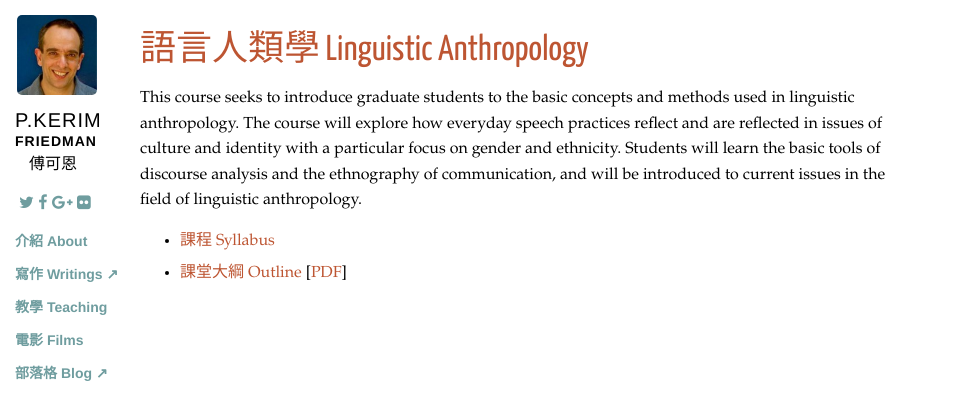
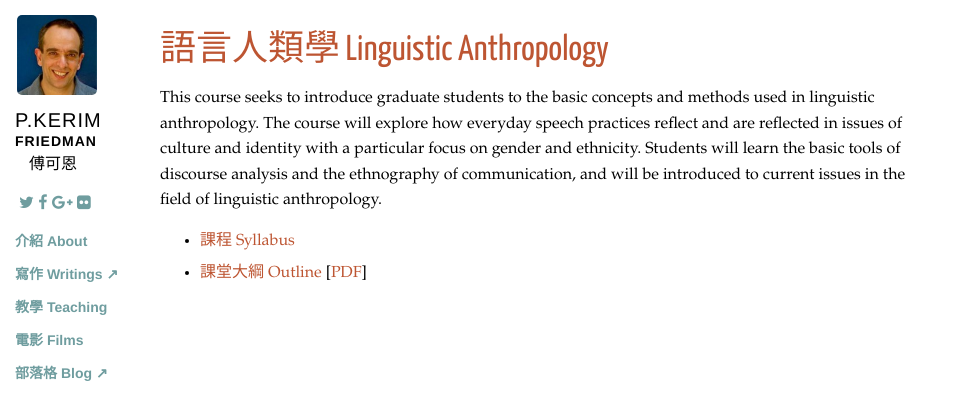
Before and after one commit to kerim/kerim-old.github.com, a Jekyll site: the page built from _posts/Teaching/Graduate_Courses/2015-03-28-linguistic-anthropology.markdown, in a window 1280 px wide. Shown: the top 420 px of the page, without its empty margins (0-953 px from the left). Built offline with Jekyll 4.4.1, drawn with Linux system fonts in a browser that asks for light colours; nearby versions of some CDN libraries; Markdown is read by kramdown in place of the engine named in the settings.

Commit message:
width adjustment to content, not sidebar

```diff
--- a/css/base.css
+++ b/css/base.css
@@ -16,7 +16,7 @@ a:hover{
   position: fixed;
   left: 15px;
   top: 15px;
-  width: 140px;
+  width: 120px;
   font-family: Helvetica, sans-serif; }
   .sidebar a {
     text-decoration: none; }
@@ -68,7 +68,7 @@ a:hover{
 
 .content {
   max-width: 750px;
-  margin-left: 140px;
+  margin-left: 160px;
   margin-right: 20px;
   margin-bottom: 50px; }
   .content h1 {
```
